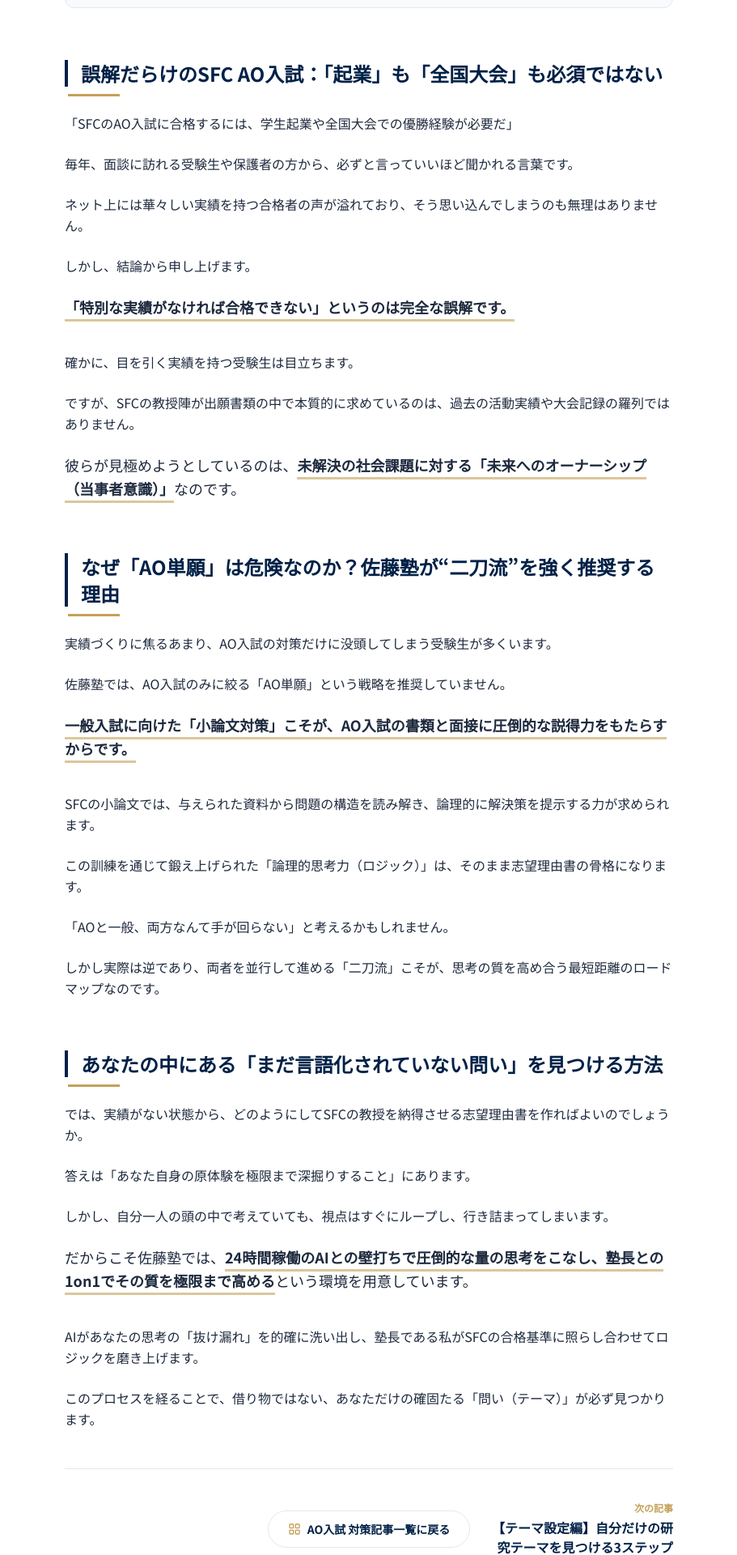
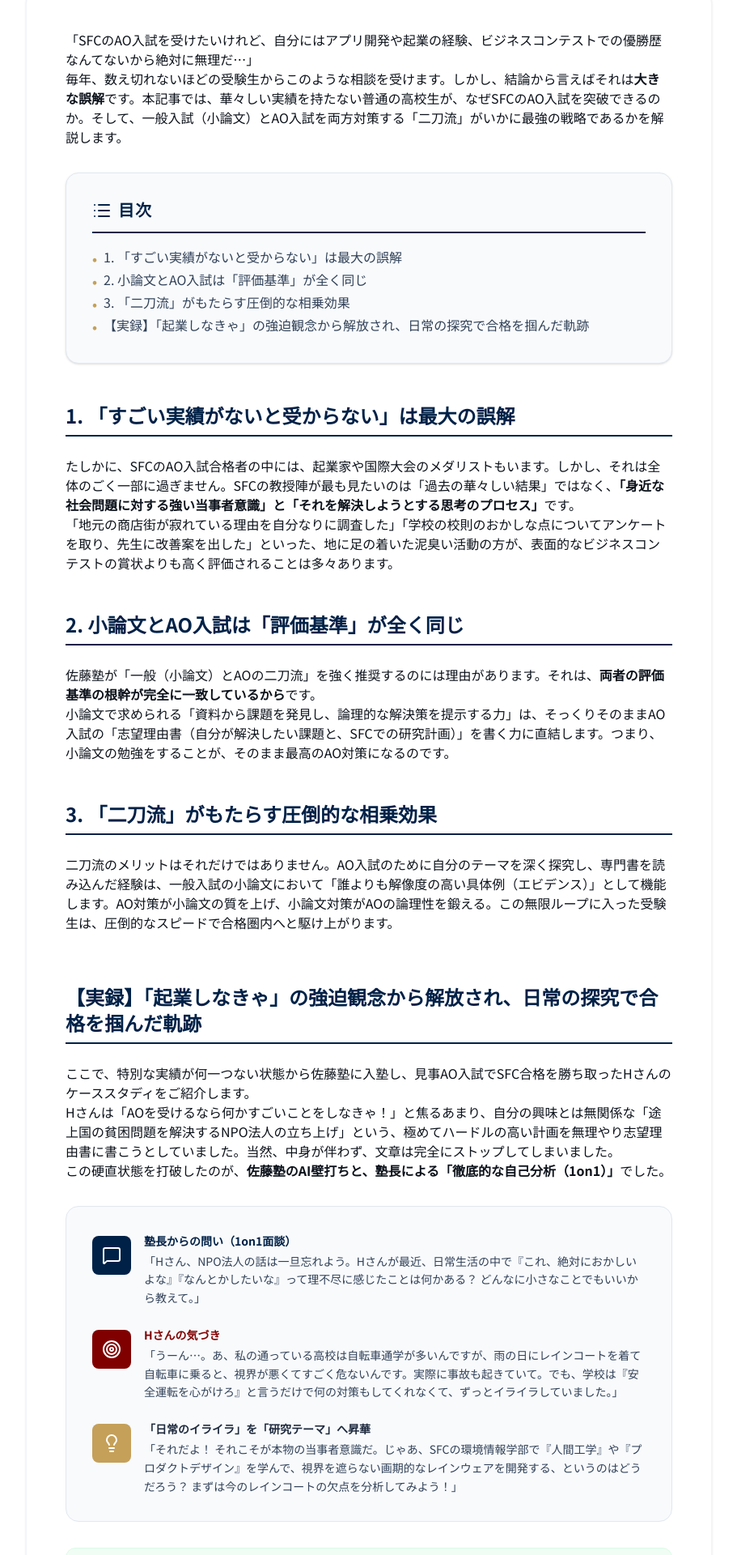
Before and after one commit to sohhhta/v0-sfc-lp, a Next.js app: page /ao-guide/strategy in a window 1280 px wide. Shown: the part 820-2740 px from the top of the page at 81% size, without its empty margins (184-1095 px from the left). Built offline with nearby package versions, Linux system fonts and the light colour scheme.

Commit message:
feat: update AO strategy page content and structure
Co-authored-by: sohhhta <241413185+sohhhta@users.noreply.github.com>

```diff
--- a/app/ao-guide/strategy/page.tsx
+++ b/app/ao-guide/strategy/page.tsx
@@ -1,17 +1,10 @@
 import { Metadata } from "next";
-import {
-  ArticleH2,
-  ArticleCTA,
-  TableOfContents,
-  AuthorBox,
-  ArticleNavigation,
-  ArticleHighlight,
-  ArticleHeader,
-  ArticleContainer,
-} from "@/components/article-ui";
+import { ArticleHeader, ArticleContainer, AuthorBox, ArticleNavigation } from "@/components/article-ui";
+import { TableOfContents } from "@/components/table-of-contents";
+import { MessageSquare, Target, Lightbulb, CheckCircle2 } from "lucide-react";
 
-const articleTitle = "慶應SFCのAO入試に「すごい実績」は不要。一般・AO“二刀流”が合格の最短距離である理由";
-const articleDescription = "「特別な実績がないとSFCのAO入試には受からない」は誤解です。一般入試とAO入試を並行する「二刀流」戦略と、原体験の圧倒的な深掘りこそが合格への最短距離。SFC専門塾がその理由を解説します。";
+const articleTitle = "慶應SFCのAO入試に「すごい実績」は不要。一般・AO\"二刀流\"が合格の最短距離である理由";
+const articleDescription = "「起業経験や国際大会での入賞がないとSFCのAOは受からない」という誤解を解き、一般入試の小論文対策とAO入試対策がどのように相乗効果を生むのか、その具体的な戦略を解説します。";
 
 export const metadata: Metadata = {
   title: `${articleTitle} | 佐藤塾`,
@@ -21,7 +14,7 @@ export const metadata: Metadata = {
     description: articleDescription,
     images: [
       {
-        url: `https://www.sfc-satojuku.com/api/og?title=${encodeURIComponent(articleTitle)}`,
+        url: `https://www.sfc-satojuku.com/api/og?title=${encodeURIComponent("慶應SFCのAO入試に「すごい実績」は不要。一般・AO二刀流が合格の最短距離である理由")}`,
         width: 1200,
         height: 630,
         alt: articleTitle,
@@ -32,79 +25,135 @@ export const metadata: Metadata = {
     card: "summary_large_image",
     title: `${articleTitle} | 佐藤塾`,
     description: articleDescription,
-    images: [`https://www.sfc-satojuku.com/api/og?title=${encodeURIComponent(articleTitle)}`],
+    images: [`https://www.sfc-satojuku.com/api/og?title=${encodeURIComponent("慶應SFCのAO入試に「すごい実績」は不要。一般・AO二刀流が合格の最短距離である理由")}`],
   },
 };
 
 const tocItems = [
-  { id: "section-1", label: "誤解だらけのSFC AO入試：「起業」も「全国大会」も必須ではない" },
-  { id: "section-2", label: "なぜ「AO単願」は危険なのか？佐藤塾が“二刀流”を強く推奨する理由" },
-  { id: "section-3", label: "あなたの中にある「まだ言語化されていない問い」を見つける方法" },
+  { id: "section-1", title: "1. 「すごい実績がないと受からない」は最大の誤解" },
+  { id: "section-2", title: "2. 小論文とAO入試は「評価基準」が全く同じ" },
+  { id: "section-3", title: "3. 「二刀流」がもたらす圧倒的な相乗効果" },
+  { id: "section-4", title: "【実録】「起業しなきゃ」の強迫観念から解放され、日常の探究で合格を掴んだ軌跡" }
 ];
 
 export default function AoStrategyPage() {
   return (
-    <main className="min-h-screen bg-white py-12">
+    <main className="pt-32 md:pt-40 pb-20 bg-white min-h-screen">
       <ArticleContainer>
-
         <ArticleHeader
           theme="ao"
           category="SFC AO入試 対策ガイド"
-          title={<>【二刀流戦略】一般入試と<br className="hidden md:block" />AO入試の相乗効果</>}
-          readTime={5}
+          title={<>慶應SFCのAO入試に「すごい実績」は不要。<br className="hidden md:block" />一般・AO&quot;二刀流&quot;が合格の最短距離である理由</>}
+          readTime={6}
         />
 
-        <div className="p-8 md:p-12 text-slate-800">
-          <TableOfContents items={tocItems} />
+        <div className="bg-white rounded-2xl shadow-sm border border-slate-100 p-8 md:p-12 mb-12">
+          <div className="prose prose-lg prose-slate max-w-none">
+            <p>
+              「SFCのAO入試を受けたいけれど、自分にはアプリ開発や起業の経験、ビジネスコンテストでの優勝歴なんてないから絶対に無理だ…」
+            </p>
+            <p>
+              毎年、数え切れないほどの受験生からこのような相談を受けます。しかし、結論から言えばそれは<strong>大きな誤解</strong>です。本記事では、華々しい実績を持たない普通の高校生が、なぜSFCのAO入試を突破できるのか。そして、一般入試（小論文）とAO入試を両方対策する「二刀流」がいかに最強の戦略であるかを解説します。
+            </p>
 
-          <ArticleH2 id="section-1">
-            誤解だらけのSFC AO入試：「起業」も「全国大会」も必須ではない
-          </ArticleH2>
+            <TableOfContents items={tocItems} />
 
-          <p className="mb-6 leading-relaxed">「SFCのAO入試に合格するには、学生起業や全国大会での優勝経験が必要だ」</p>
-          <p className="mb-6 leading-relaxed">毎年、面談に訪れる受験生や保護者の方から、必ずと言っていいほど聞かれる言葉です。</p>
-          <p className="mb-6 leading-relaxed">ネット上には華々しい実績を持つ合格者の声が溢れており、そう思い込んでしまうのも無理はありません。</p>
-          <p className="mb-6 leading-relaxed">しかし、結論から申し上げます。</p>
-          <p className="mb-10 leading-relaxed text-lg"><ArticleHighlight>「特別な実績がなければ合格できない」というのは完全な誤解です。</ArticleHighlight></p>
-          <p className="mb-6 leading-relaxed">確かに、目を引く実績を持つ受験生は目立ちます。</p>
-          <p className="mb-6 leading-relaxed">ですが、SFCの教授陣が出願書類の中で本質的に求めているのは、過去の活動実績や大会記録の羅列ではありません。</p>
-          <p className="mb-10 leading-relaxed text-lg">彼らが見極めようとしているのは、<ArticleHighlight>未解決の社会課題に対する「未来へのオーナーシップ（当事者意識）」</ArticleHighlight>なのです。</p>
+            <h2 id="section-1" className="text-2xl font-bold text-[#002147] border-b-2 border-[#002147] pb-2 mt-12 mb-6">
+              1. 「すごい実績がないと受からない」は最大の誤解
+            </h2>
+            <p>
+              たしかに、SFCのAO入試合格者の中には、起業家や国際大会のメダリストもいます。しかし、それは全体のごく一部に過ぎません。SFCの教授陣が最も見たいのは「過去の華々しい結果」ではなく、<strong>「身近な社会問題に対する強い当事者意識」と「それを解決しようとする思考のプロセス」</strong>です。
+            </p>
+            <p>
+              「地元の商店街が寂れている理由を自分なりに調査した」「学校の校則のおかしな点についてアンケートを取り、先生に改善案を出した」といった、地に足の着いた泥臭い活動の方が、表面的なビジネスコンテストの賞状よりも高く評価されることは多々あります。
+            </p>
 
-          <ArticleH2 id="section-2">
-            なぜ「AO単願」は危険なのか？佐藤塾が“二刀流”を強く推奨する理由
-          </ArticleH2>
+            <h2 id="section-2" className="text-2xl font-bold text-[#002147] border-b-2 border-[#002147] pb-2 mt-12 mb-6">
+              2. 小論文とAO入試は「評価基準」が全く同じ
+            </h2>
+            <p>
+              佐藤塾が「一般（小論文）とAOの二刀流」を強く推奨するのには理由があります。それは、<strong>両者の評価基準の根幹が完全に一致しているから</strong>です。
+            </p>
+            <p>
+              小論文で求められる「資料から課題を発見し、論理的な解決策を提示する力」は、そっくりそのままAO入試の「志望理由書（自分が解決したい課題と、SFCでの研究計画）」を書く力に直結します。つまり、小論文の勉強をすることが、そのまま最高のAO対策になるのです。
+            </p>
 
-          <p className="mb-6 leading-relaxed">実績づくりに焦るあまり、AO入試の対策だけに没頭してしまう受験生が多くいます。</p>
-          <p className="mb-6 leading-relaxed">佐藤塾では、AO入試のみに絞る「AO単願」という戦略を推奨していません。</p>
-          <p className="mb-10 leading-relaxed text-lg"><ArticleHighlight>一般入試に向けた「小論文対策」こそが、AO入試の書類と面接に圧倒的な説得力をもたらすからです。</ArticleHighlight></p>
-          <p className="mb-6 leading-relaxed">SFCの小論文では、与えられた資料から問題の構造を読み解き、論理的に解決策を提示する力が求められます。</p>
-          <p className="mb-6 leading-relaxed">この訓練を通じて鍛え上げられた「論理的思考力（ロジック）」は、そのまま志望理由書の骨格になります。</p>
-          <p className="mb-6 leading-relaxed">「AOと一般、両方なんて手が回らない」と考えるかもしれません。</p>
-          <p className="mb-10 leading-relaxed">しかし実際は逆であり、両者を並行して進める「二刀流」こそが、思考の質を高め合う最短距離のロードマップなのです。</p>
+            <h2 id="section-3" className="text-2xl font-bold text-[#002147] border-b-2 border-[#002147] pb-2 mt-12 mb-6">
+              3. 「二刀流」がもたらす圧倒的な相乗効果
+            </h2>
+            <p>
+              二刀流のメリットはそれだけではありません。AO入試のために自分のテーマを深く探究し、専門書を読み込んだ経験は、一般入試の小論文において「誰よりも解像度の高い具体例（エビデンス）」として機能します。AO対策が小論文の質を上げ、小論文対策がAOの論理性を鍛える。この無限ループに入った受験生は、圧倒的なスピードで合格圏内へと駆け上がります。
+            </p>
 
-          <ArticleH2 id="section-3">
-            あなたの中にある「まだ言語化されていない問い」を見つける方法
-          </ArticleH2>
+            {/* --- ここから加筆セクション --- */}
+            <h2 id="section-4" className="text-2xl font-bold text-[#002147] border-b-2 border-[#002147] pb-2 mt-16 mb-6">
+              【実録】「起業しなきゃ」の強迫観念から解放され、日常の探究で合格を掴んだ軌跡
+            </h2>
+            <p>
+              ここで、特別な実績が何一つない状態から佐藤塾に入塾し、見事AO入試でSFC合格を勝ち取ったHさんのケーススタディをご紹介します。
+            </p>
+            <p>
+              Hさんは「AOを受けるなら何かすごいことをしなきゃ！」と焦るあまり、自分の興味とは無関係な「途上国の貧困問題を解決するNPO法人の立ち上げ」という、極めてハードルの高い計画を無理やり志望理由書に書こうとしていました。当然、中身が伴わず、文章は完全にストップしてしまいました。
+            </p>
+            <p>
+              この硬直状態を打破したのが、<strong>佐藤塾のAI壁打ちと、塾長による「徹底的な自己分析（1on1）」</strong>でした。
+            </p>
 
-          <p className="mb-6 leading-relaxed">では、実績がない状態から、どのようにしてSFCの教授を納得させる志望理由書を作ればよいのでしょうか。</p>
-          <p className="mb-6 leading-relaxed">答えは「あなた自身の原体験を極限まで深掘りすること」にあります。</p>
-          <p className="mb-6 leading-relaxed">しかし、自分一人の頭の中で考えていても、視点はすぐにループし、行き詰まってしまいます。</p>
-          <p className="mb-10 leading-relaxed text-lg">だからこそ佐藤塾では、<ArticleHighlight>24時間稼働のAIとの壁打ちで圧倒的な量の思考をこなし、塾長との1on1でその質を極限まで高める</ArticleHighlight>という環境を用意しています。</p>
-          <p className="mb-6 leading-relaxed">AIがあなたの思考の「抜け漏れ」を的確に洗い出し、塾長である私がSFCの合格基準に照らし合わせてロジックを磨き上げます。</p>
-          <p className="mb-6 leading-relaxed">このプロセスを経ることで、借り物ではない、あなただけの確固たる「問い（テーマ）」が必ず見つかります。</p>
+            <div className="bg-slate-50 p-6 md:p-8 rounded-2xl border border-slate-200 my-8 space-y-6">
+              {/* 塾長からの問い */}
+              <div className="flex items-start">
+                <div className="bg-[#002147] text-white p-3 rounded-lg mr-4 flex-shrink-0 mt-1">
+                  <MessageSquare size={24} />
+                </div>
+                <div>
+                  <p className="text-sm font-bold text-[#002147] mb-1">塾長からの問い（1on1面談）</p>
+                  <p className="text-slate-700 text-sm leading-relaxed m-0">「Hさん、NPO法人の話は一旦忘れよう。Hさんが最近、日常生活の中で『これ、絶対におかしいよな』『なんとかしたいな』って理不尽に感じたことは何かある？ どんなに小さなことでもいいから教えて。」</p>
+                </div>
+              </div>
 
-          <ArticleNavigation
-            back={{ title: "AO入試 対策記事一覧に戻る", href: "/ao-guide/articles" }}
-            next={{
-              title: "【テーマ設定編】自分だけの研究テーマを見つける3ステップ",
-              href: "/ao-guide/theme",
-            }}
-          />
+              {/* 生徒の深掘り */}
+              <div className="flex items-start">
+                <div className="bg-[#800000] text-white p-3 rounded-lg mr-4 flex-shrink-0 mt-1">
+                  <Target size={24} />
+                </div>
+                <div>
+                  <p className="text-sm font-bold text-[#800000] mb-1">Hさんの気づき</p>
+                  <p className="text-slate-700 text-sm leading-relaxed m-0">「うーん…。あ、私の通っている高校は自転車通学が多いんですが、雨の日にレインコートを着て自転車に乗ると、視界が悪くてすごく危ないんです。実際に事故も起きていて。でも、学校は『安全運転を心がけろ』と言うだけで何の対策もしてくれなくて、ずっとイライラしていました。」</p>
+                </div>
+              </div>
 
-          <AuthorBox />
+              {/* 解決策の提示 */}
+              <div className="flex items-start">
+                <div className="bg-[#C5A059] text-white p-3 rounded-lg mr-4 flex-shrink-0 mt-1">
+                  <Lightbulb size={24} />
+                </div>
+                <div>
+                  <p className="text-sm font-bold text-slate-800 mb-1">「日常のイライラ」を「研究テーマ」へ昇華</p>
+                  <p className="text-slate-700 text-sm leading-relaxed m-0">「それだよ！ それこそが本物の当事者意識だ。じゃあ、SFCの環境情報学部で『人間工学』や『プロダクトデザイン』を学んで、視界を遮らない画期的なレインウェアを開発する、というのはどうだろう？ まずは今のレインコートの欠点を分析してみよう！」</p>
+                </div>
+              </div>
+            </div>
 
-          <ArticleCTA />
+            <div className="bg-green-50 p-6 md:p-8 rounded-xl border border-green-100 my-8 flex items-start">
+              <CheckCircle2 className="text-green-600 mr-4 mt-1 flex-shrink-0" size={28} />
+              <div>
+                <h4 className="text-green-800 font-bold text-lg mt-0 mb-3">「借り物の夢」を捨て、圧倒的な熱量へ</h4>
+                <p className="text-sm text-green-800 mb-0 leading-relaxed">
+                  Hさんは「借り物の大きな問題」を捨て、「自分の身近な理不尽」に向き合う決意をしました。AI壁打ちを使って自転車事故の統計データを調べ、自分なりにレインコートの改良案をスケッチし始めました。そのリアルな探究のプロセスが高く評価され、Hさんは見事AO入試で合格を手にしたのです。
+                </p>
+              </div>
+            </div>
+            {/* --- ここまで加筆セクション --- */}
+
+          </div>
         </div>
+
+        <AuthorBox />
+
+        <ArticleNavigation
+          back={{ title: "AO入試 対策記事一覧に戻る", href: "/ao-guide/articles" }}
+          next={{ title: "慶應SFCの志望理由書に「立派な社会問題」は不要。自分だけの研究テーマを見つける3ステップと思考の罠", href: "/ao-guide/theme" }}
+        />
       </ArticleContainer>
     </main>
   );
```
